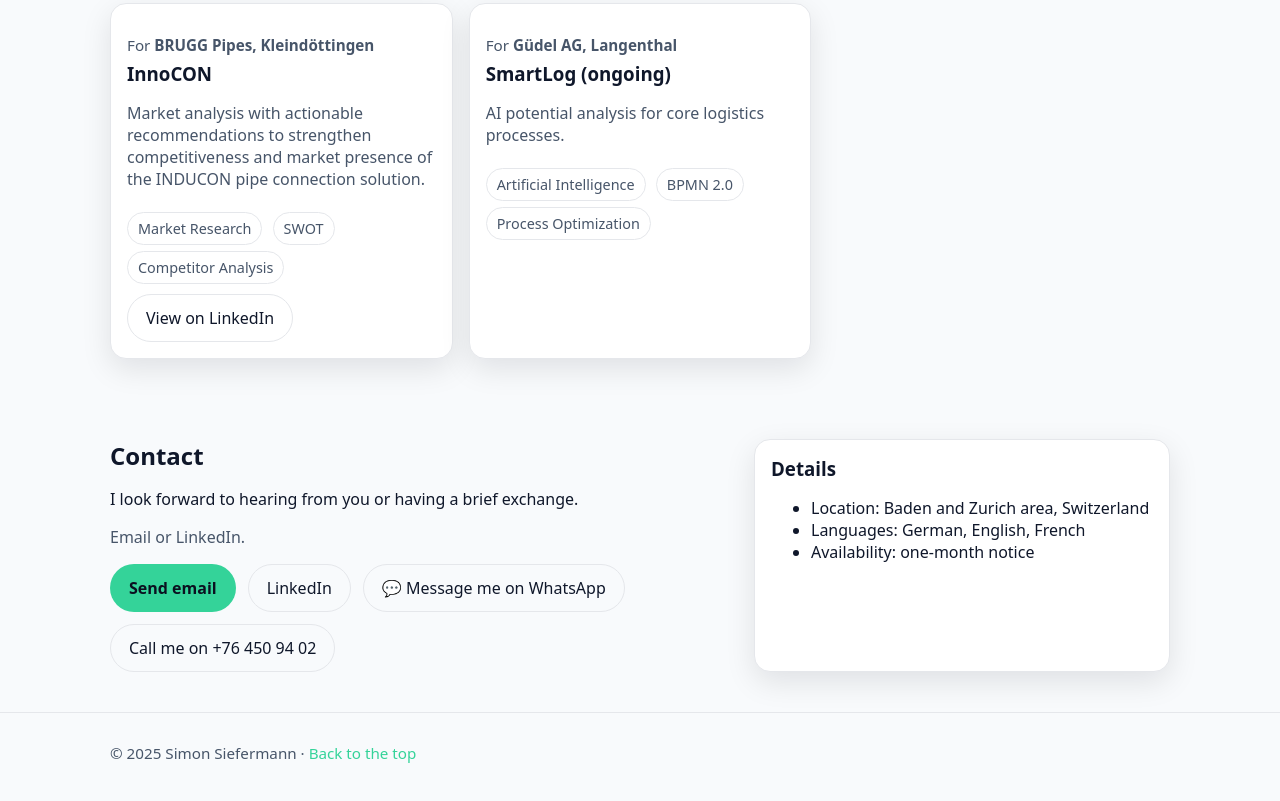
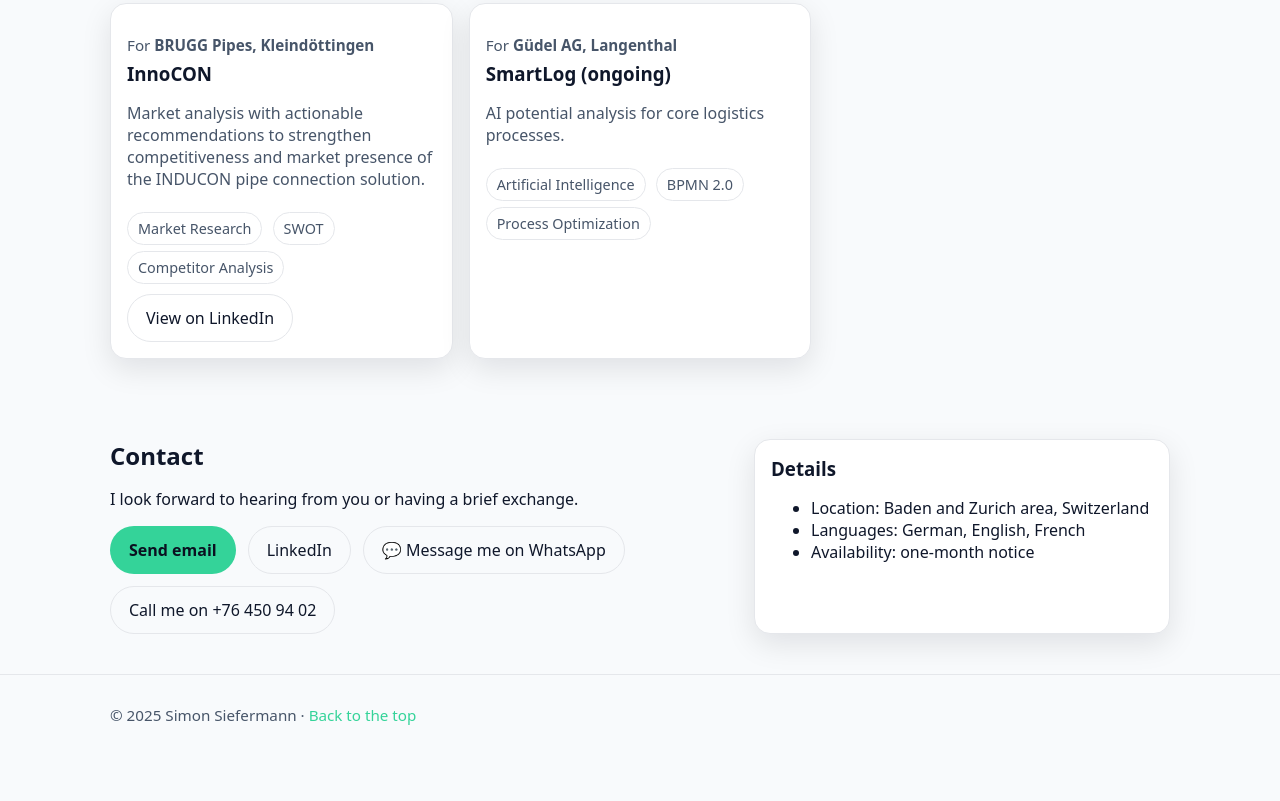
Before and after one commit to simonsiefermann/aviation, a plain HTML site: page index.html in a window 1280 px wide. Shown: the part 3000-3801 px from the top of the page. Drawn offline with Linux system fonts and the light colour scheme.

Commit message:
Update index.html

```diff
--- a/index.html
+++ b/index.html
@@ -419,7 +419,7 @@
         <div>
           <h2>Contact</h2>
           <p>I look forward to hearing from you or having a brief exchange.</p>
-          <p class="muted">Email or LinkedIn.</p>
+
           <div class="actions" style="margin-top:8px">
             <a class="btn primary" href="mailto:simon@siefermann.ch?subject=Kurzer%20Austausch">Send email</a>
             <a class="btn" href="https://www.linkedin.com/in/simon-siefermann/" target="_blank" rel="noopener">LinkedIn</a>
```
